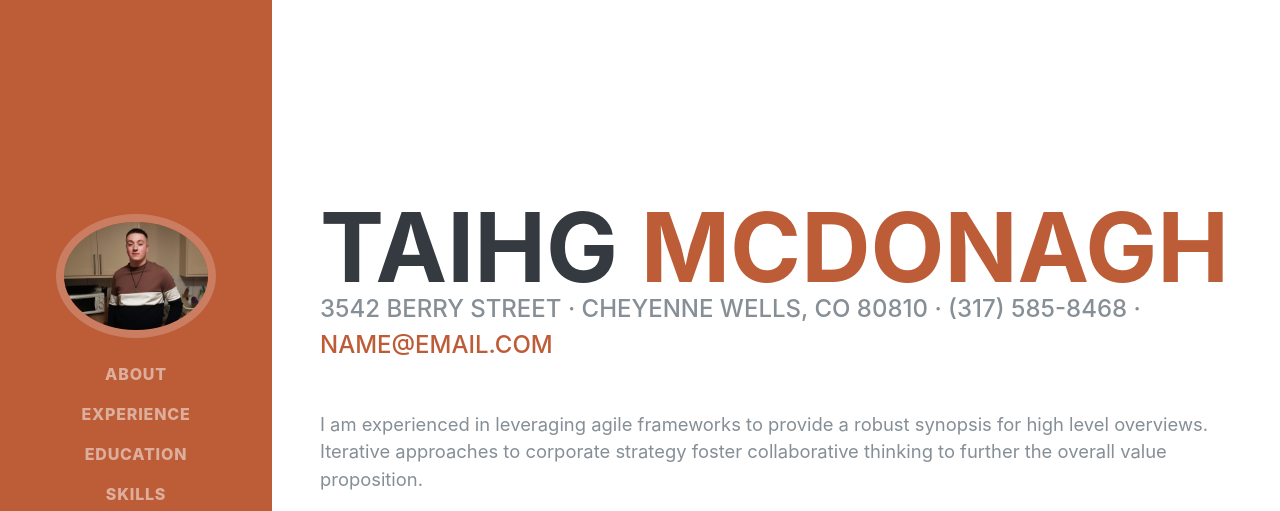
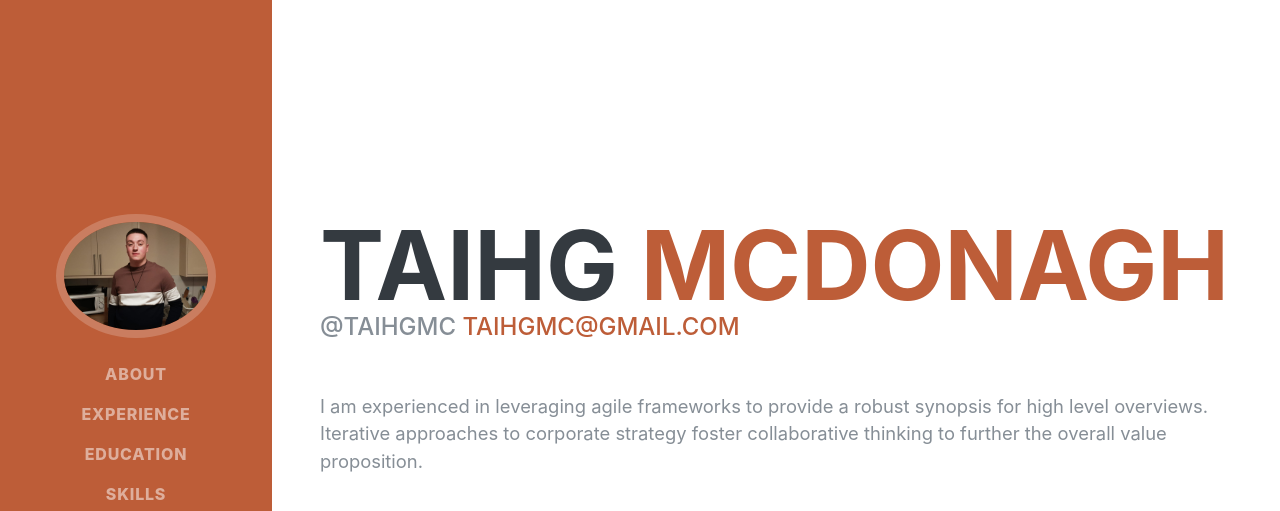
Before and after one commit to Taihg/csy2043, a plain HTML site: page index.html in a window 1280 px wide. Shown: the top 511 px of the page. Drawn offline with Linux system fonts and the light colour scheme; a web font is replaced by a local one.

Commit message:
Changed email and @

```diff
--- a/index.html
+++ b/index.html
@@ -66,8 +66,8 @@
           <h1 class="mb-0">Taihg
             <span class="text-primary">McDonagh</span>
           </h1>
-          <div class="subheading mb-5">3542 Berry Street · Cheyenne Wells, CO 80810 · (317) 585-8468 ·
-            <a href="mailto:name@email.com">name@email.com</a>
+          <div class="subheading mb-5">@TaihgMC
+            <a href="mailto:taihgmc@gmail.com">taihgmc@gmail.com</a>
           </div>
           <p class="lead mb-5">I am experienced in leveraging agile frameworks to provide a robust synopsis for high level overviews. Iterative approaches to corporate strategy foster collaborative thinking to further the overall value proposition.</p>
           <div class="social-icons">
```
